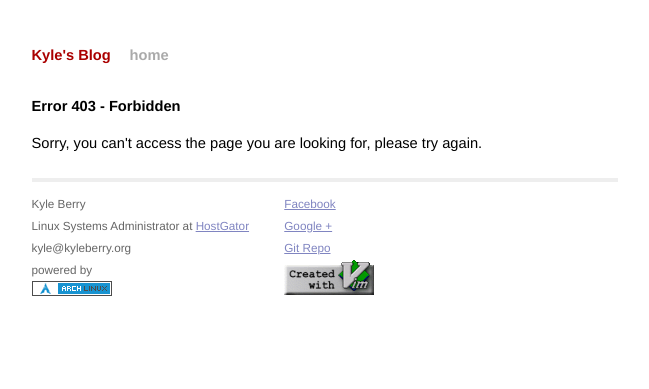
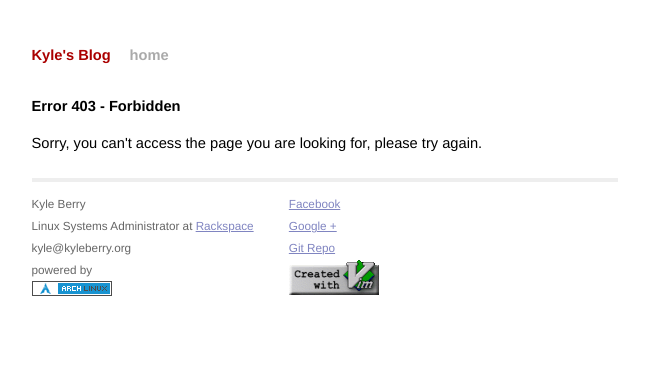
Before and after one commit to k6b/jekyll, a Jekyll site: the page error403.html, which Jekyll copies as it is, in a window 1280 px wide. Shown: the top 389 px of the page, without its empty margins (315-964 px from the left). Built offline with Jekyll 4.4.1, drawn with Linux system fonts in a browser that asks for light colours; Markdown is read by kramdown in place of the engine named in the settings.

Commit message:
sed s/HostGator/Rackspace/g forgot a few...

```diff
--- a/comment_received.html
+++ b/comment_received.html
@@ -50,7 +50,7 @@ Thank you for your comment.  It will be reviewed and published shortly.
     <div class="contact">
       <p>
         Kyle Berry<br />
-        Linux Systems Administrator at <a href="http://hostgator.com/">HostGator</a><br />
+        Linux Systems Administrator at <a href="http://rackspace.com/">Rackspace</a><br />
         kyle@kyleberry.org<br />
         powered by<br />
         <a href="http://www.archlinux.org"><img src="/images/arch.png"></a><br />
--- a/error403.html
+++ b/error403.html
@@ -47,7 +47,7 @@ Sorry, you can't access the page you are looking for, please try again.
     <div class="contact">
       <p>
         Kyle Berry<br />
-        Linux Systems Administrator at <a href="http://hostgator.com/">HostGator</a><br />
+        Linux Systems Administrator at <a href="http://rackspace.com/">Rackspace</a><br />
         kyle@kyleberry.org<br />
         powered by<br />
         <a href="http://www.archlinux.org"><img src="/images/arch.png"></a><br />
--- a/error404.html
+++ b/error404.html
@@ -47,7 +47,7 @@ The page you are looking for was not found. What the hell did you type in?
     <div class="contact">
       <p>
         Kyle Berry<br />
-        Linux Systems Administrator at <a href="http://hostgator.com/">HostGator</a><br />
+        Linux Systems Administrator at <a href="http://rackspace.com/">Rackspace</a><br />
         kyle@kyleberry.org<br />
         powered by<br />
         <a href="http://www.archlinux.org"><img src="/images/arch.png"></a><br />
--- a/error500.html
+++ b/error500.html
@@ -47,7 +47,7 @@ Looks like the server is broken somehow, please let the <a href="mailto:admin@ky
     <div class="contact">
       <p>
         Kyle Berry<br />
-        Linux Systems Administrator at <a href="http://hostgator.com/">HostGator</a><br />
+        Linux Systems Administrator at <a href="http://rackspace.com/">Rackspace</a><br />
         kyle@kyleberry.org<br />
         powered by<br />
         <a href="http://www.archlinux.org"><img src="/images/arch.png"></a><br />
```
